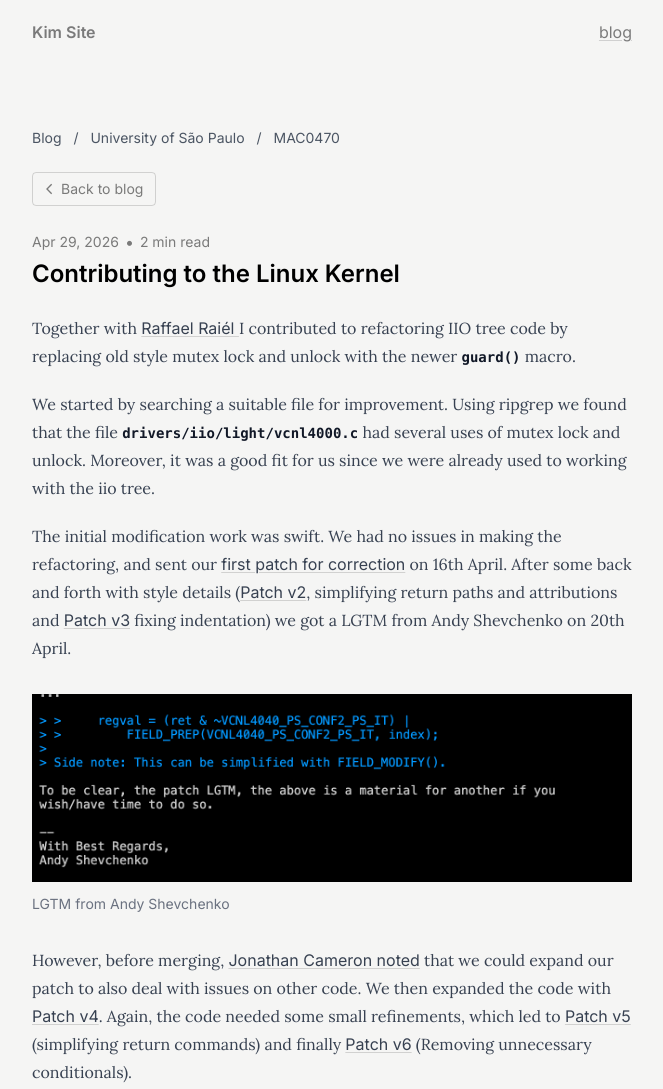
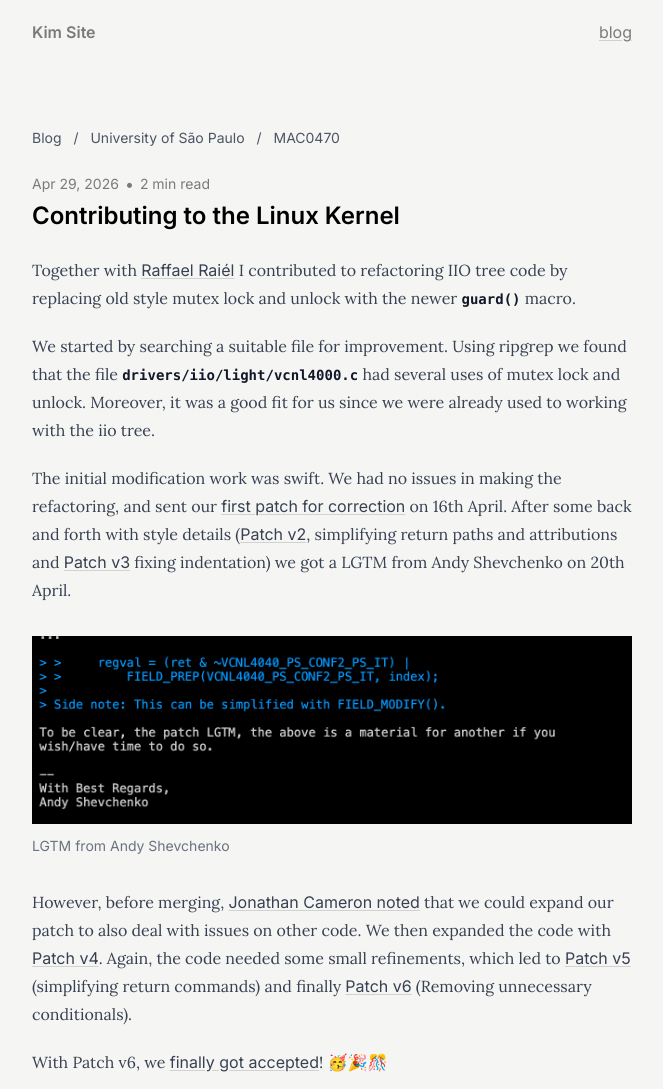
Before and after one commit to KakeyaK/kimsite, an Astro site: page /blog/usp/mac0470/contributing_to_kernel in a window 1280 px wide. Shown: the top 1089 px of the page, without its empty margins (308-971 px from the left). Built offline with nearby package versions, Linux system fonts and the light colour scheme; Astro itself is replaced by a stand-in of ours; a web font is replaced by a local one.

Commit message:
feat: improve blog layout

```diff
--- a/src/pages/blog/[...slug].astro
+++ b/src/pages/blog/[...slug].astro
@@ -129,9 +129,6 @@ const currentFolderName =
       {
         matchedPost ? (
           <div>
-            <div class="animate">
-              <BackToPrev href="/blog">Back to blog</BackToPrev>
-            </div>
             <div class="space-y-1 my-6">
               <div class="animate flex items-center gap-1.5">
                 <div class="font-base text-sm">
```
Also changed, not shown: src/content/blog/usp/MAC0470/contributing_to_kernel.md (+1 -1 lines).
